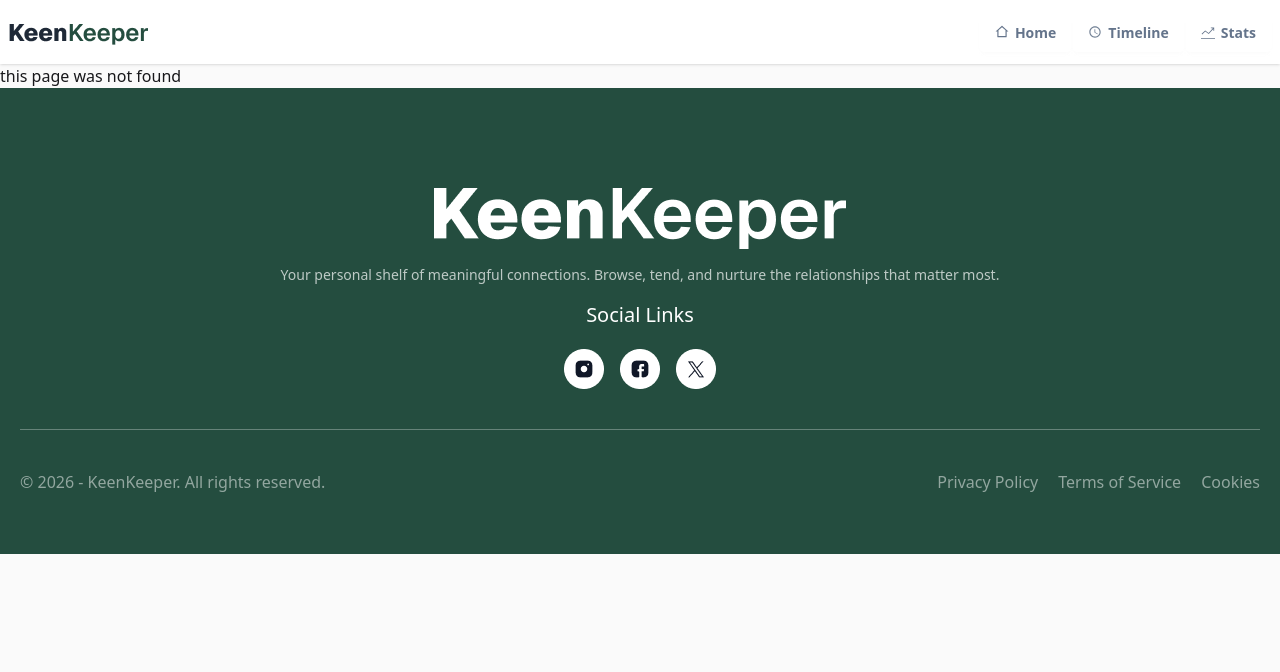
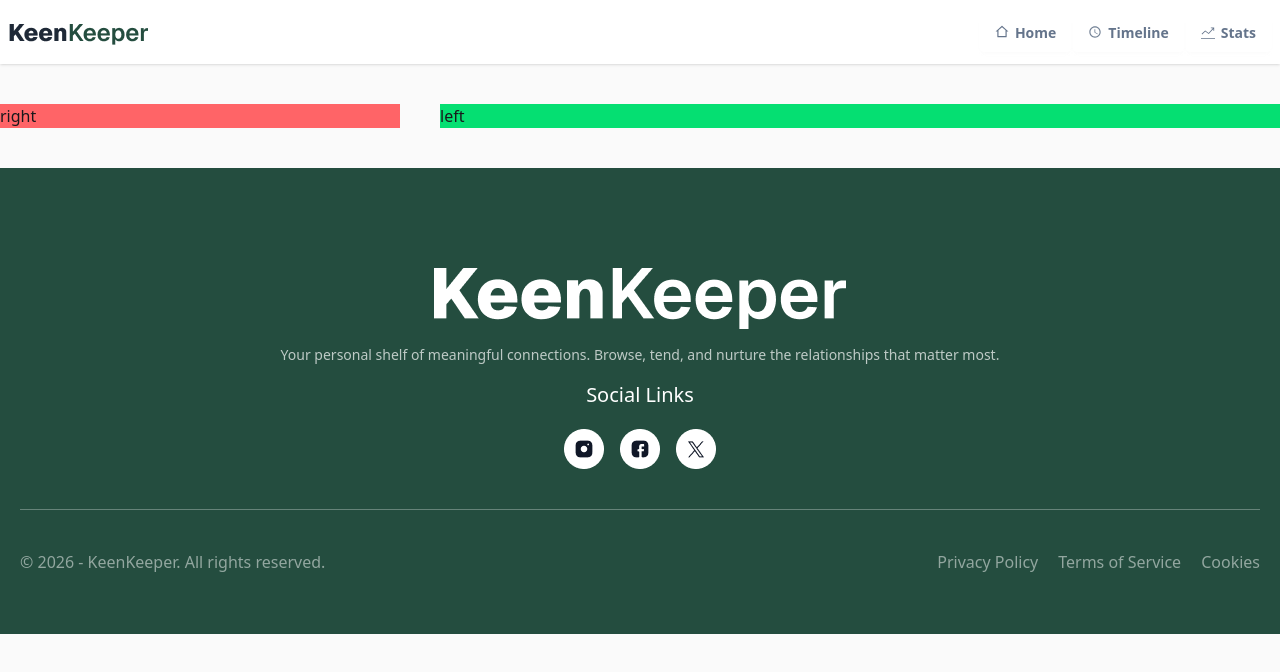
Before and after one commit to toufiqweb/keen-keeper, a Next.js app: page /1 in a window 1280 px wide. Before the commit this address had no page. Shown: the top 672 px of the page. Built offline with nearby package versions, Linux system fonts and the light colour scheme.

Commit message:
set dymanic route to friendDetail page

```diff
--- /dev/null
+++ b/src/app/[friendId]/page.jsx
@@ -0,0 +1,26 @@
+import React from "react";
+
+const FriendDetailPage = async ({ params }) => {
+  const { friendId } = await params;
+
+  // console.log(friendId);
+
+  const res = await fetch("http://localhost:3000/data.json");
+  const friends = await res.json();
+
+  console.log("friendId from params:", friendId);
+
+  const matchFriend = friends.find(friend => friend.id === Number(friendId))
+  // console.log(matchFriend);
+
+
+  return (
+    <div className=" container mx-auto my-10 grid grid-cols-3 gap-10">
+
+      <div className="col-span-1 bg-red-400"> right</div>
+      <div className="col-span-2 bg-green-400"> left</div>
+    </div>
+  );
+};
+
+export default FriendDetailPage;
--- a/src/app/page.js
+++ b/src/app/page.js
@@ -1,5 +1,6 @@
 import Banner from "@/components/homePage/banner/Banner";
-import YourFriends from "@/components/homePage/yourFriends/YourFriends";
+import YourFriends from "@/components/yourFriends/YourFriends";
+
 
 export default function Home() {
   return (
--- a/src/components/ui/FriendCard.jsx
+++ b/src/components/ui/FriendCard.jsx
@@ -1,11 +1,12 @@
 import Image from "next/image";
+import Link from "next/link";
 import React from "react";
 
 const FriendCard = ({ friend }) => {
-  console.log(friend);
-  const { name, picture, tags, status, days_since_contact } = friend;
+  // console.log(friend);
+  const { id,name, picture, tags, status, days_since_contact } = friend;
   return (
-    <div className="card bg-base-100  shadow-sm">
+    <Link href={`/${id}`} className="card bg-base-100  shadow-sm">
       <div className="card-body justify-center items-center space-y-2">
         <div className="rounded-full object-cover overflow-hidden w-20 h-20 flex justify-center items-center">
           <Image
@@ -37,7 +38,7 @@ const FriendCard = ({ friend }) => {
           {status}
         </div>
       </div>
-    </div>
+    </Link>
   );
 };
 
```
Also changed, not shown: src/components/yourFriends/YourFriends.jsx (renamed from src/components/homePage/yourFriends/YourFriends.jsx).
